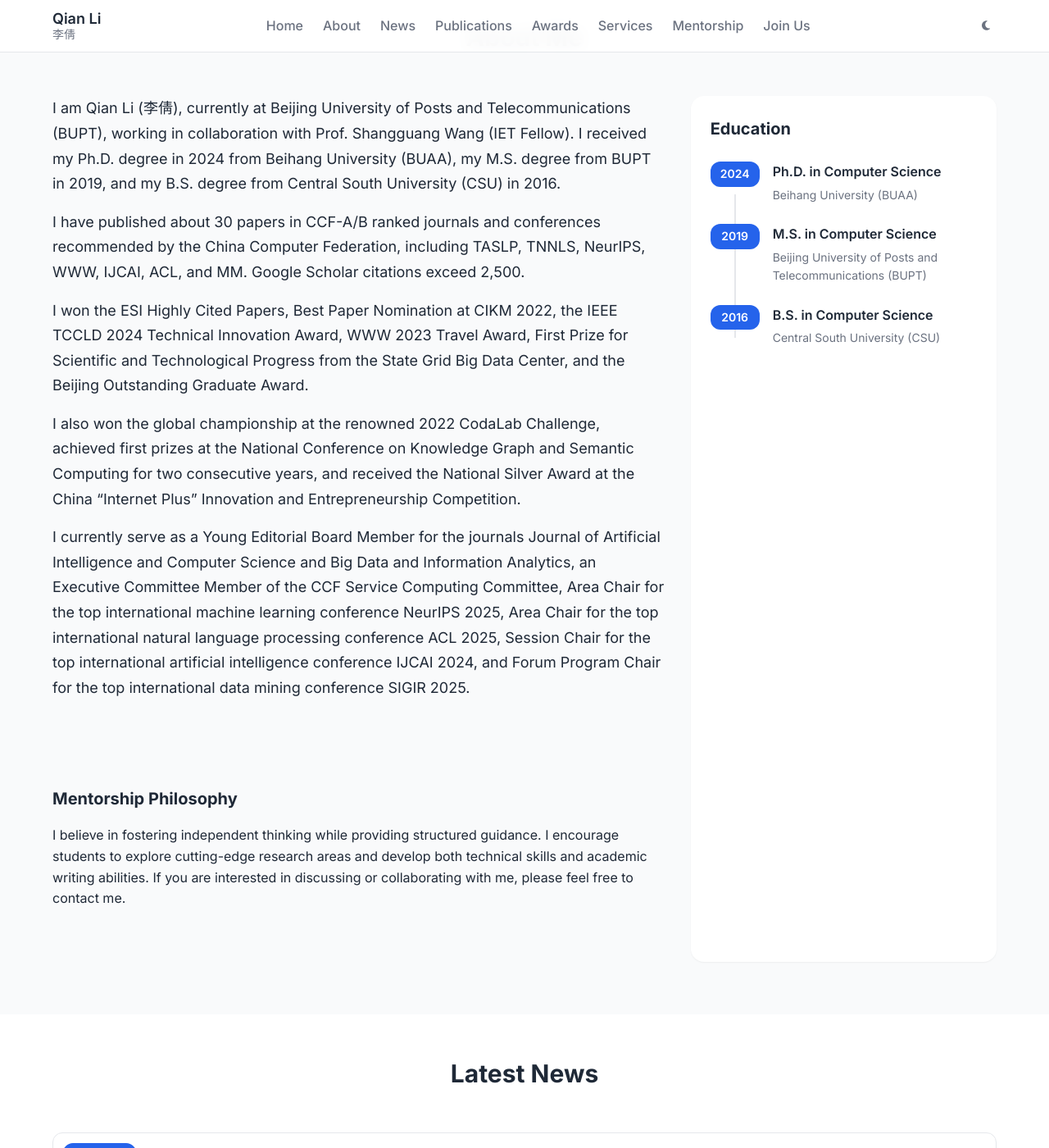
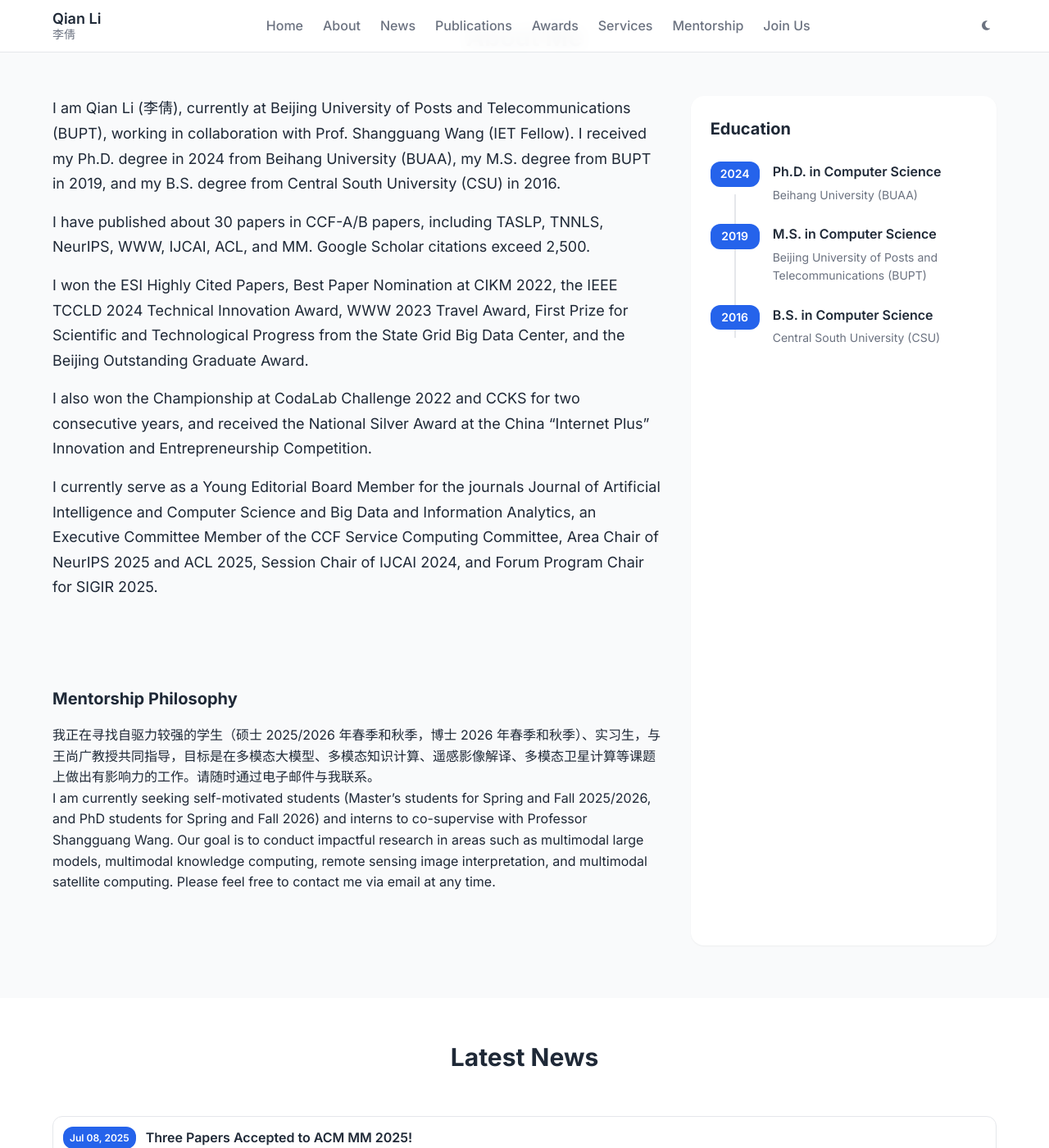
Before and after one commit to xiaoqian19940510/xiaoqian19940510.github.io, a Jekyll site: the page built from index.html, in a window 1280 px wide and 1400 px high, scrolled down 595 px. Shown: the whole window at 82% size. Built offline with Jekyll 4.4.1, drawn with Linux system fonts in a browser that asks for light colours; the list of posts is cut into pages by our own code.

Commit message:
Update author.yml

```diff
--- a/_data/author.yml
+++ b/_data/author.yml
@@ -25,28 +25,25 @@
   I am Qian Li (李倩), currently at Beijing University of Posts and Telecommunications (BUPT), working in collaboration with Prof. Shangguang Wang (IET Fellow).
   I received my Ph.D. degree in 2024 from Beihang University (BUAA), my M.S. degree from BUPT in 2019, and my B.S. degree from Central South University (CSU) in 2016.
 
-  I have published about 30 papers in CCF-A/B ranked journals and conferences recommended by the China Computer Federation,
-  including TASLP, TNNLS, NeurIPS, WWW, IJCAI, ACL, and MM. Google Scholar citations exceed 2,500.
+  I have published about 30 papers in CCF-A/B papers, including TASLP, TNNLS, NeurIPS, WWW, IJCAI, ACL, and MM. Google Scholar citations exceed 2,500.
 
   I won the ESI Highly Cited Papers, Best Paper Nomination at CIKM 2022, the IEEE TCCLD 2024 Technical Innovation Award, WWW 2023 Travel Award,
   First Prize for Scientific and Technological Progress from the State Grid Big Data Center, and the Beijing Outstanding Graduate Award.
 
-  I also won the global championship at the renowned 2022 CodaLab Challenge, achieved first prizes at the National Conference on Knowledge Graph and Semantic Computing for two consecutive years,
-  and received the National Silver Award at the China "Internet Plus" Innovation and Entrepreneurship Competition.
+  I also won the Championship at CodaLab Challenge 2022 and CCKS for two consecutive years, and received the National Silver Award at the China "Internet Plus" Innovation and Entrepreneurship Competition.
 
   I currently serve as a Young Editorial Board Member for the journals Journal of Artificial Intelligence and Computer Science and Big Data and Information Analytics,
-  an Executive Committee Member of the CCF Service Computing Committee, Area Chair for the top international machine learning conference NeurIPS 2025,
-  Area Chair for the top international natural language processing conference ACL 2025, Session Chair for the top international artificial intelligence conference IJCAI 2024,
-  and Forum Program Chair for the top international data mining conference SIGIR 2025.
+  an Executive Committee Member of the CCF Service Computing Committee, Area Chair of NeurIPS 2025 and ACL 2025, Session Chair of IJCAI 2024,
+  and Forum Program Chair for SIGIR 2025.
 
 
 
 
 # 指导理念
 mentorship_philosophy: |
-  I believe in fostering independent thinking while providing structured guidance.
-  I encourage students to explore cutting-edge research areas and develop both technical skills and academic writing abilities.
-  If you are interested in discussing or collaborating with me, please feel free to contact me.
+  我正在寻找自驱力较强的学生（硕士 2025/2026 年春季和秋季，博士 2026 年春季和秋季）、实习生，与王尚广教授共同指导，目标是在多模态大模型、多模态知识计算、遥感影像解译、多模态卫星计算等课题上做出有影响力的工作。请随时通过电子邮件与我联系。
+
+  I am currently seeking self-motivated students (Master's students for Spring and Fall 2025/2026, and PhD students for Spring and Fall 2026) and interns to co-supervise with Professor Shangguang Wang. Our goal is to conduct impactful research in areas such as multimodal large models, multimodal knowledge computing, remote sensing image interpretation, and multimodal satellite computing. Please feel free to contact me via email at any time.
 
 
 # 教育经历
```
